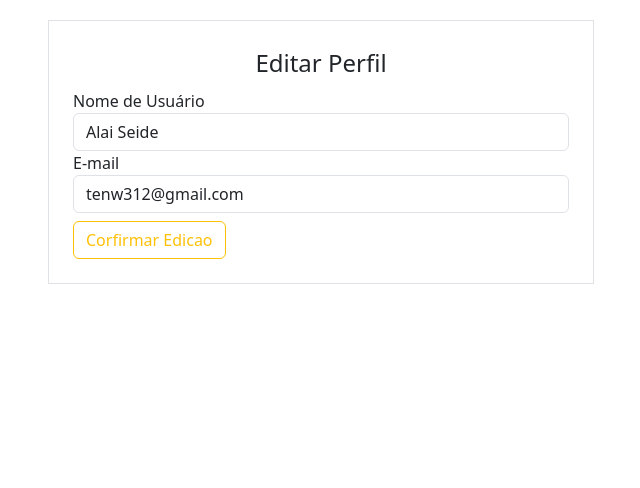
After one commit to AlaiSeide/Site-Comunidade, a Flask app: page /perfil/editar in a window 1280 px wide. The commit adds this page. Shown: the part 312-800 px from the top of the page, without its empty margins (319-959 px from the left). Run offline with Flask 3, Linux system fonts and the light colour scheme; a user stored in the database is signed in.

Commit message:
Funcionalidade de editar o perfil

```diff
--- a/comunidadeimpressionadora/forms.py
+++ b/comunidadeimpressionadora/forms.py
@@ -3,6 +3,7 @@ from flask_wtf import FlaskForm
 from wtforms import StringField, PasswordField, SubmitField, BooleanField
 from wtforms.validators import DataRequired, EqualTo, Length, Email, ValidationError
 from comunidadeimpressionadora.models import Usuario
+from flask_login import current_user
 
 # Formularios de criar conta
 class FormCriarConta(FlaskForm):
@@ -19,10 +20,30 @@ class FormCriarConta(FlaskForm):
             raise ValidationError('E-mail já cadastrado. Cadastre-se com outro e-mail ou faça login para continuar')
 
 
-
 # formularios de fazer login
 class FormLogin(FlaskForm):
     email = StringField('E-mail', validators=[DataRequired(), Email()])
     senha = PasswordField('Senha', validators=[DataRequired(), Length(6, 20)])
     lembrar_dados = BooleanField('Lembrar Dados de Acesso')
     botao_submit_login = SubmitField('Fazer Login')
+
+
+
+class FormEdiarPerfil(FlaskForm):
+    username = StringField('Nome de Usuário', validators=[DataRequired()])
+    email = StringField('E-mail', validators=[DataRequired(), Email()])
+    botao_submit_editarperfil = SubmitField('Corfirmar Edicao')
+
+    # funcao de validacao antes de mudar o email do usuario
+    def validate_email(self, email):
+        """Essa função é usada para validar se um novo e-mail fornecido em um formulário de registro já está sendo usado por outro usuário. Se um usuário diferente já estiver registrado com o e-mail fornecido, uma mensagem de erro é gerada para informar ao usuário que ele deve fornecer um e-mail único.
+        """
+        # verificar se o cara mudou o email
+        # se o email do usuario atual é diferente do email que ele preencheu
+        # Verifica se o e-mail fornecido no formulário de registro é diferente do e-mail atual do usuário logado.
+        if current_user.email != email.data:
+            # Se o e-mail fornecido é diferente, busca no banco de dados se já existe um usuário com o mesmo e-mail.
+            usuario = Usuario.query.filter_by(email=email.data).first()
+            # Se um usuário com o mesmo e-mail é encontrado, lança uma exceção de validação com uma mensagem de erro.
+            if usuario:
+                raise ValidationError('Já existe um usuário com esse E-mail. Por favor, cadastre outro E-mail.')
--- a/comunidadeimpressionadora/routes.py
+++ b/comunidadeimpressionadora/routes.py
@@ -1,8 +1,9 @@
 from flask import render_template, redirect, url_for, flash, request
 from comunidadeimpressionadora import app, database, bcrypt
-from comunidadeimpressionadora.forms import FormCriarConta, FormLogin
+from comunidadeimpressionadora.forms import FormCriarConta, FormLogin, FormEdiarPerfil
 from comunidadeimpressionadora.models import Usuario
 from flask_login import login_user, logout_user, current_user, login_required
+
 
 lista_usuarios = ['Alai', 'Samir', 'Onur', 'Jan']
 
@@ -104,3 +105,29 @@ def perfil():
 @login_required
 def criar_post():
     return render_template('criarpost.html')
+
+
+@app.route('/perfil/editar', methods=['GET', 'POST'])
+@login_required
+def editar_perfil():
+    # uma instancia da minha classe FormEdiarPerfil
+    formeditarperfil = FormEdiarPerfil()
+
+    # validar o meu formulario
+    if formeditarperfil.validate_on_submit():
+        current_user.email = formeditarperfil.email.data
+        current_user.username = formeditarperfil.username.data
+        database.session.commit()
+        flash(f'Perfil Atualizado com Sucesso', 'alert-success')
+        return redirect(url_for('perfil'))
+    # preencher o formulario automaticamente
+    # Verifica se a requisição HTTP é do tipo GET, ou seja, se é a primeira vez que a página está sendo carregada.
+    elif request.method == 'GET':
+        # Se a requisição for do tipo GET, preenche os campos do formulário de edição de perfil com os dados atuais do usuário.
+        # Preenche o campo de e-mail com o e-mail atual do usuário logado.
+        formeditarperfil.email.data = current_user.email
+        # Preenche o campo de nome de usuário com o nome de usuário atual do usuário logado.
+        formeditarperfil.username.data = current_user.username
+
+    foto_perfil = url_for(f'static', filename='fotos_perfil/{current_user.foto_perfil}')
+    return render_template('editarperfil.html', foto_perfil=foto_perfil, formeditarperfil=formeditarperfil)
--- /dev/null
+++ b/comunidadeimpressionadora/templates/editarperfil.html
@@ -0,0 +1,66 @@
+{% extends 'perfil.html' %}
+
+{% block form_editar_perfil %}
+
+<div class="container">
+    <hr>
+    <div class="row d-flex justify-content-center">
+        <!--Formulario de Editar Perfil-->
+        <div class="col col-6">
+            <!--Todo formulario precisa ter um metodo post e uma acao vazia-->
+            <form method="POST" action="" class="border p-4 mt-2">
+
+                <!--Token que devemos sempre cololar embaixo da tag form para deixar o formulario mais seguro-->
+                {{ formeditarperfil.csrf_token }}
+                <legend class="text-center">Editar Perfil</legend>
+
+                <fieldset>
+                    <!--Campo de usernmae-->
+                    <div class="form-group">
+                        <!--Essas classes é do Bootstrap (class="form-control-label") -->
+                        {{ formeditarperfil.username.label(class="form-control-label") }}
+
+                        <!--Fazendo aparecer os erros caso tenha um erro no username digitado-->
+                        {% if formeditarperfil.username.errors %}
+                            {{ formeditarperfil.username(class="form-control is-invalid") }}
+                            <!--O erro-->
+                            <div class="invalid-feedback">
+                                {% for erro in formeditarperfil.username.errors %}
+                                    {{ erro }}
+                                {% endfor %}
+                            </div>
+                        <!--Caso nao tenha nenhum erro-->
+                        {% else %}
+                            {{ formeditarperfil.username(class="form-control") }}
+                        {% endif %}
+                    </div>
+
+                    <!--Campo de email-->
+                    <div class="form-group">
+                        <!--Essas classes é do Bootstrap (class="form-control-label") -->
+                        {{ formeditarperfil.email.label(class="form-control-label") }}
+
+                        <!--Fazendo aparecer os erros caso tenha um erro no username digitado-->
+                        {% if formeditarperfil.email.errors %}
+                            {{ formeditarperfil.email(class="form-control is-invalid") }}
+                            <!--O erro-->
+                            <div class="invalid-feedback">
+                                {% for erro in formeditarperfil.email.errors %}
+                                    {{ erro }}
+                                {% endfor %}
+                            </div>
+                        <!--Caso nao tenha nenhum erro-->
+                        {% else %}
+                            {{ formeditarperfil.email(class="form-control") }}
+                        {% endif %}
+                    </div>
+                </fieldset>
+
+                <!--Botao de Corfirmacao-->
+                {{ formeditarperfil.botao_submit_editarperfil(class="btn btn-outline-warning mt-2") }}
+            </form>
+        </div>
+    </div>
+</div>
+
+{% endblock %}
--- a/comunidadeimpressionadora/templates/perfil.html
+++ b/comunidadeimpressionadora/templates/perfil.html
@@ -35,12 +35,15 @@
 
                 <!--Botoes -->
                 <div class="button mt-2 d-flex flex-row align-items-center">
-                    <button class="btn btn-sm btn-outline-primary w-100">Editar Perfil</button>
+                    <a class="w-100" href="{{ url_for('editar_perfil') }}"><button class="btn btn-sm btn-outline-primary w-100">Editar Perfil</button></a>
                 </div>
             </div>
 
         </div>
     </div>
- </div>
+</div>
+
+{% block form_editar_perfil %}
+{% endblock %}
 
 {% endblock %}
```
Also changed, not shown: instance/comunidade.db.
